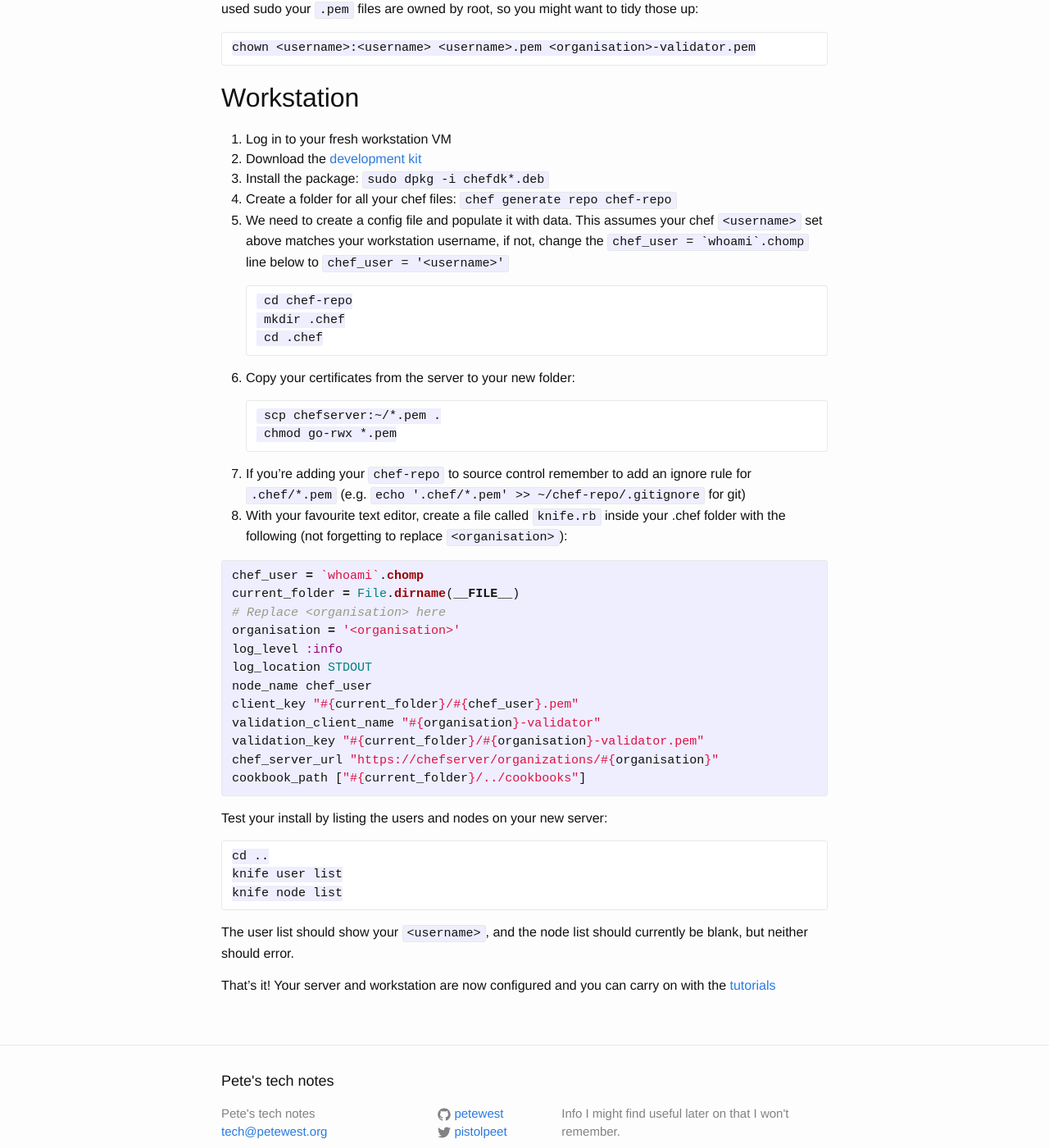
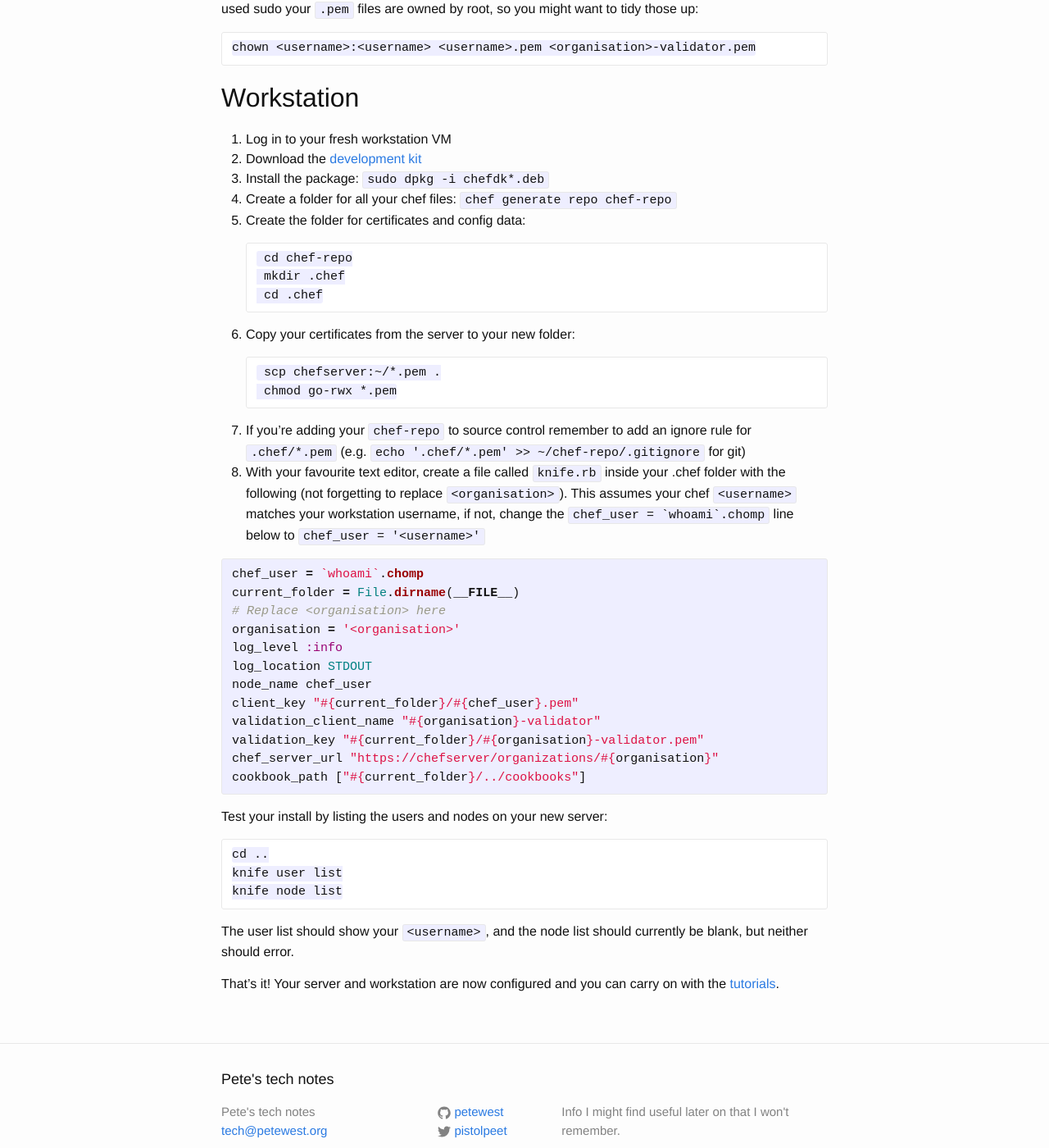
Before and after one commit to petewest/petewest.github.io, a Jekyll site: the page built from _posts/2014-09-12-hosting-your-own-chef.markdown, in a window 1280 px wide and 1400 px high, scrolled down 1334 px. Shown: the whole window at 82% size. Built offline with Jekyll 4.4.1, drawn with Linux system fonts in a browser that asks for light colours.

Commit message:
Move explanation text to the block it goes with

```diff
--- a/_posts/2014-09-12-hosting-your-own-chef.markdown
+++ b/_posts/2014-09-12-hosting-your-own-chef.markdown
@@ -64,9 +64,7 @@ As we used sudo your `.pem` files are owned by root, so you might want to tidy t
 2. Download the [development kit][dev_kit]
 3. Install the package: `sudo dpkg -i chefdk*.deb`
 4. Create a folder for all your chef files: `chef generate repo chef-repo`
-5. We need to create a config file and populate it with data.
-	This assumes your chef `<username>` set above matches your workstation username, if not,
-	change the ``chef_user = `whoami`.chomp`` line below to `chef_user = '<username>'`
+5. Create the folder for certificates and config data:
 
 		cd chef-repo
 		mkdir .chef
@@ -82,7 +80,9 @@ As we used sudo your `.pem` files are owned by root, so you might want to tidy t
 	`echo '.chef/*.pem' >> ~/chef-repo/.gitignore` for git)
 8. With your favourite text editor, create a file called `knife.rb`
 	inside your .chef folder with the following (not forgetting to replace
-	`<organisation>`):
+	`<organisation>`).
+	This assumes your chef `<username>` matches your workstation username, if not,
+	change the ``chef_user = `whoami`.chomp`` line below to `chef_user = '<username>'`
 
 {% highlight ruby %}
 chef_user = `whoami`.chomp
@@ -108,7 +108,7 @@ Test your install by listing the users and nodes on your new server:
 The user list should show your `<username>`, and the node list should
 currently be blank, but neither should error.
 
-That's it!  Your server and workstation are now configured and you can carry on with the [tutorials][]
+That's it!  Your server and workstation are now configured and you can carry on with the [tutorials][].
 
 
 [Chef]: http://getchef.com
```
